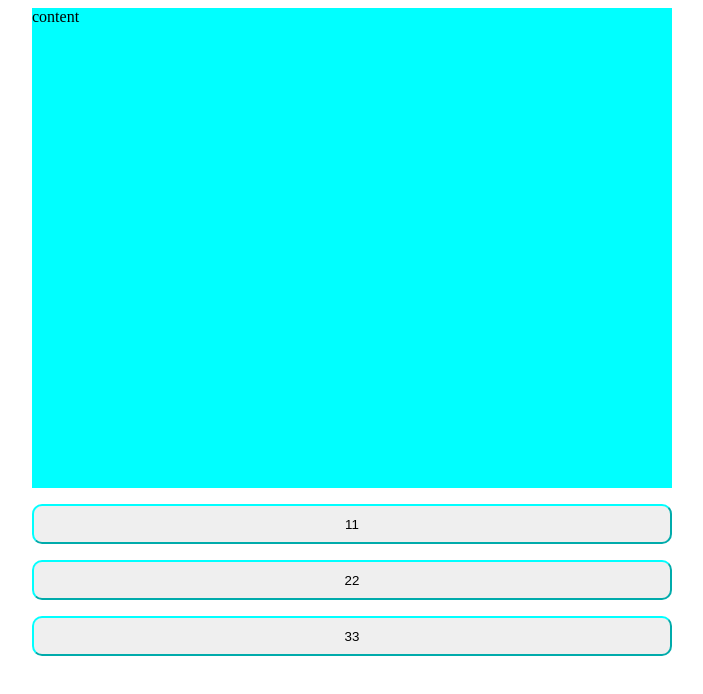
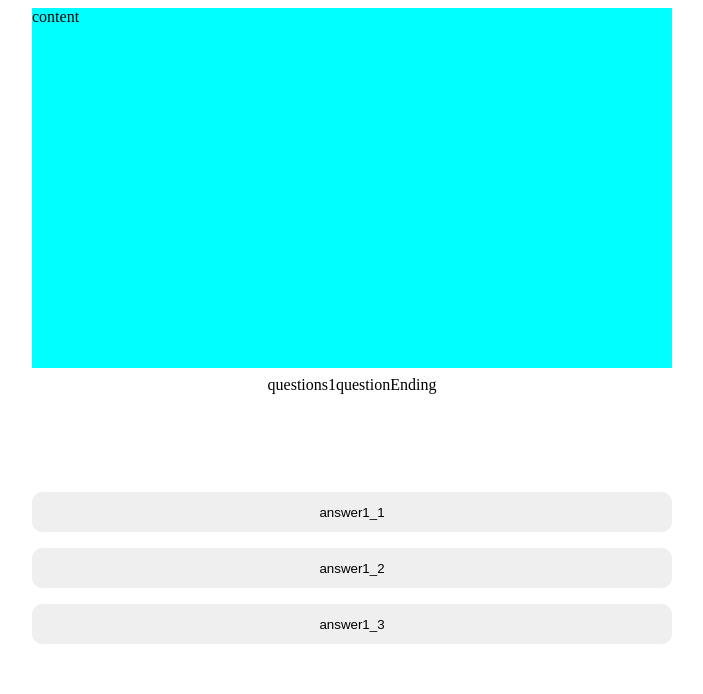
Before and after one commit to okesseko/psychometric-test, a Nuxt app: page / in a window 1280 px wide. Shown: the top 694 px of the page, without its empty margins (288-991 px from the left). Built offline with nearby package versions, Linux system fonts and the light colour scheme.

Commit message:
feat: add questions and answers

```diff
--- a/pages/index.vue
+++ b/pages/index.vue
@@ -1,14 +1,26 @@
 <template>
   <div class="image-wrapper"><div class="image-content">content</div></div>
+  <p class="description">
+    {{ $t(`questions${currentQuestionIndex}`) }}{{ $t("questionEnding") }}
+  </p>
   <ul class="answer-list">
-    <li  v-for="i in answerList">
-      <button class="answer-button">{{ i }}</button>
+    <li v-for="(_, index) in answerStatistics">
+      <button class="answer-button" @click="answerClick(index)">
+        {{ $t(`answer${currentQuestionIndex}_${index + 1}`) }}
+      </button>
     </li>
   </ul>
 </template>
 
 <script lang="ts" setup>
-const answerList = ref([11, 22, 33]);
+const currentQuestionIndex = ref(1);
+const answerStatistics = ref([0, 0, 0]);
+
+const answerClick = (index: number) => {
+  answerStatistics.value[index]++;
+  currentQuestionIndex.value++;
+  console.log(answerStatistics.value)
+};
 </script>
 
 <style scoped>
@@ -19,8 +31,13 @@ const answerList = ref([11, 22, 33]);
 }
 .image-content {
   background-color: aqua;
-  width: 40rem;
-  height: 30rem;
+  width: 640px;
+  height: 360px;
+}
+.description {
+  margin: 8px;
+  text-align: center;
+  min-height: 100px;
 }
 .answer-list {
   list-style: none;
@@ -28,13 +45,15 @@ const answerList = ref([11, 22, 33]);
   display: flex;
   flex-direction: column;
   align-items: center;
-  gap:16px ;
+  gap: 16px;
 }
-.answer-button{
+.answer-button {
   width: 50vw;
   height: 40px;
   border-radius: 10px;
-  border-color: aqua;
+  /* border-color: aqua; */
+  border: none;
   outline: none;
+  cursor: pointer;
 }
 </style>
```
